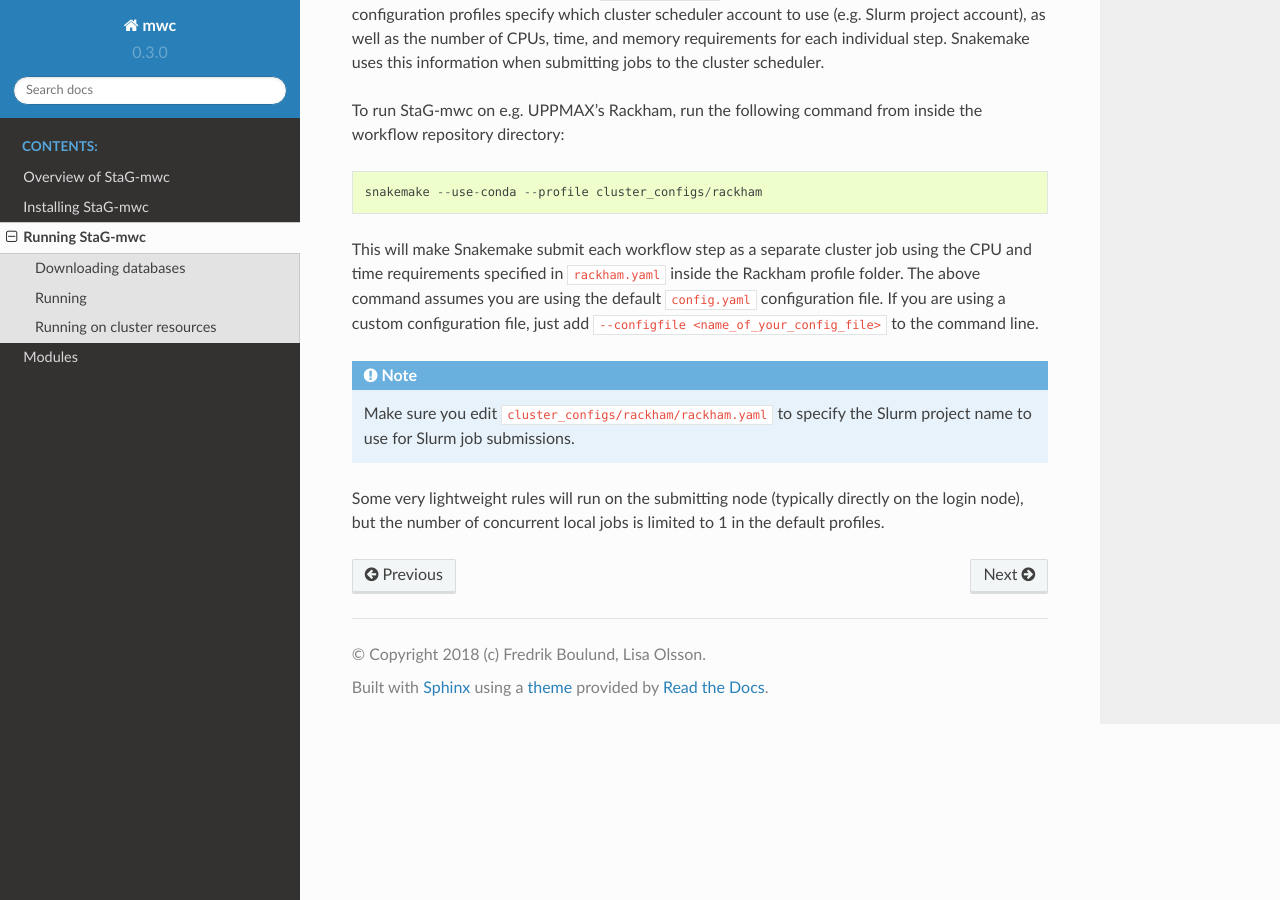
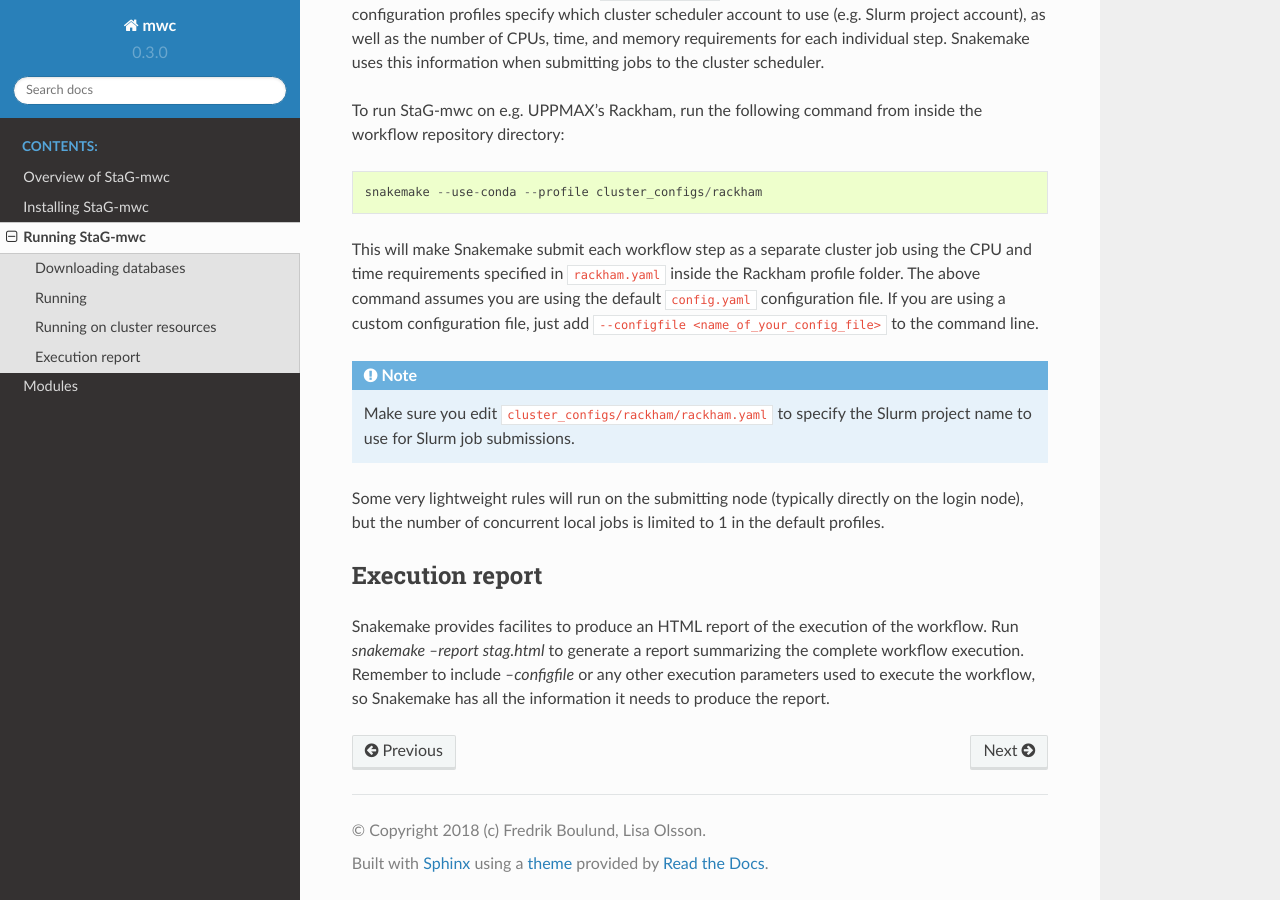
Before and after one commit to ctmrbio/stag-mwc, a Sphinx documentation site: the page built from docs/source/running.rst, in a window 1280 px wide and 900 px high, scrolled down 2557 px. Built offline with Sphinx 7.4.7 and the Read the Docs theme 2.0.0, drawn with Linux system fonts in a browser that asks for light colours.

Commit message:
Add report subsection to Running section of docs

```diff
--- a/docs/source/running.rst
+++ b/docs/source/running.rst
@@ -134,3 +134,12 @@ file, just add ``--configfile <name_of_your_config_file>`` to the command line.
 Some very lightweight rules will run on the submitting node (typically directly
 on the login node), but the number of concurrent local jobs is limited to 1 in
 the default profiles.
+
+
+Execution report
+****************
+Snakemake provides facilites to produce an HTML report of the execution of the
+workflow. Run `snakemake --report stag.html` to generate a report summarizing
+the complete workflow execution. Remember to include `--configfile` or any other
+execution parameters used to execute the workflow, so Snakemake has all the
+information it needs to produce the report.
```
